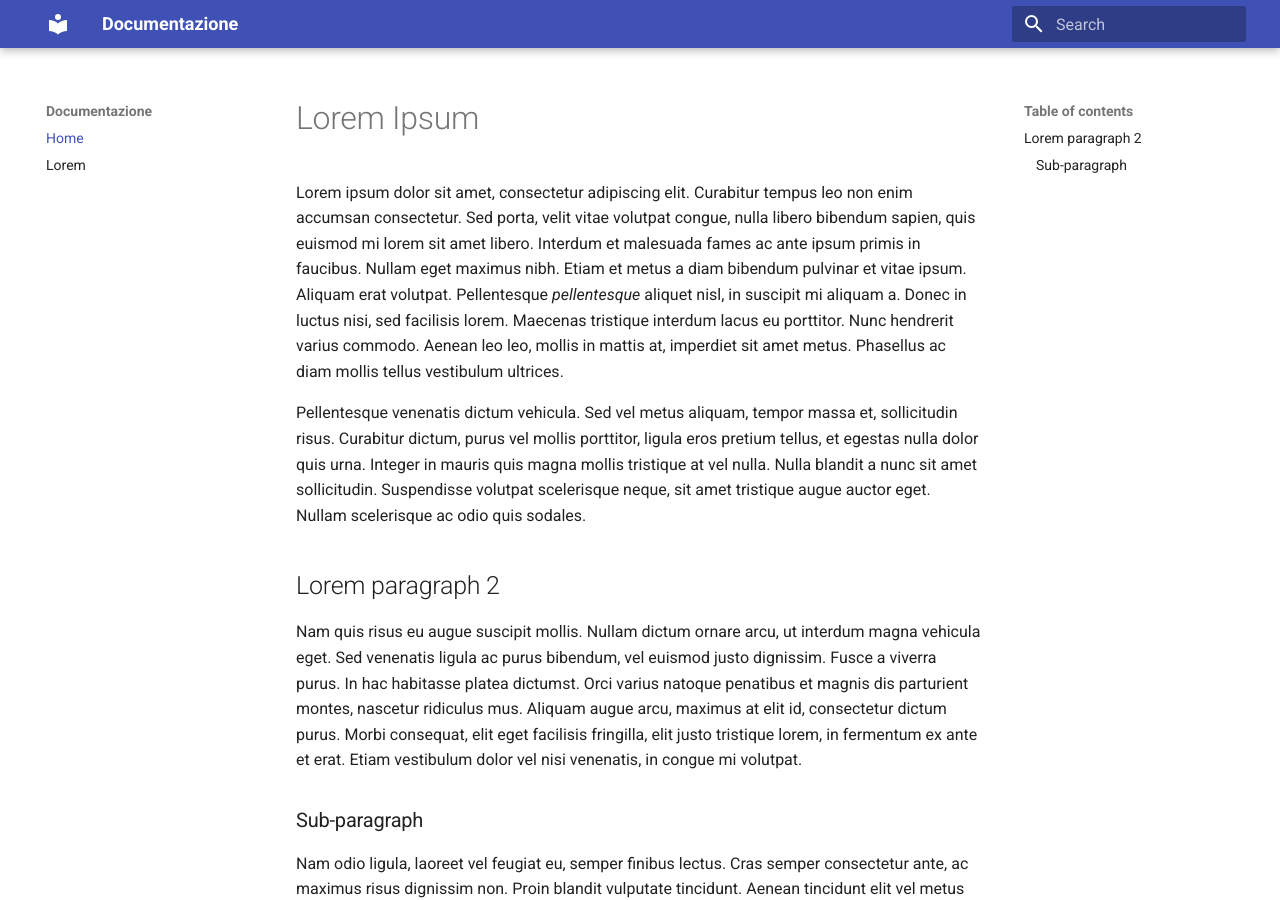
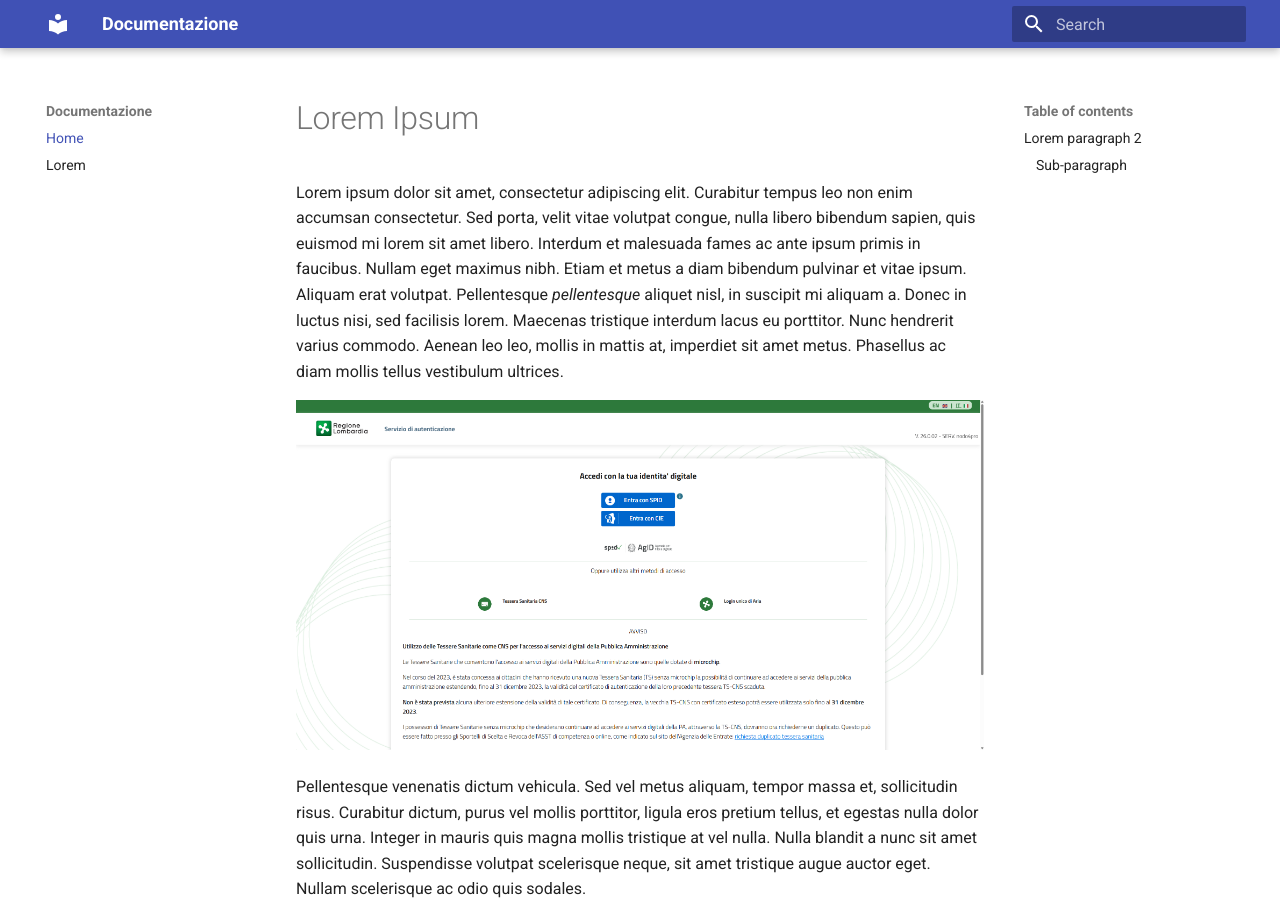
Before and after one commit to MariaCannistraAPIGOV/APILombardia, an MkDocs documentation site: the page built from docs/index.md, in a window 1280 px wide and 900 px high. Built offline with MkDocs 1.6.1 and Material for MkDocs 9.7.7, drawn with Linux system fonts in a browser that asks for light colours.

Commit message:
Update index.md

```diff
--- a/docs/index.md
+++ b/docs/index.md
@@ -1,6 +1,8 @@
 # Lorem Ipsum
 
 Lorem ipsum dolor sit amet, consectetur adipiscing elit. Curabitur tempus leo non enim accumsan consectetur. Sed porta, velit vitae volutpat congue, nulla libero bibendum sapien, quis euismod mi lorem sit amet libero. Interdum et malesuada fames ac ante ipsum primis in faucibus. Nullam eget maximus nibh. Etiam et metus a diam bibendum pulvinar et vitae ipsum. Aliquam erat volutpat. Pellentesque *pellentesque* aliquet nisl, in suscipit mi aliquam a. Donec in luctus nisi, sed facilisis lorem. Maecenas tristique interdum lacus eu porttitor. Nunc hendrerit varius commodo. Aenean leo leo, mollis in mattis at, imperdiet sit amet metus. Phasellus ac diam mollis tellus vestibulum ultrices.
+
+![Immagine Login](Login.png)
 
 Pellentesque venenatis dictum vehicula. Sed vel metus aliquam, tempor massa et, sollicitudin risus. Curabitur dictum, purus vel mollis porttitor, ligula eros pretium tellus, et egestas nulla dolor quis urna. Integer in mauris quis magna mollis tristique at vel nulla. Nulla blandit a nunc sit amet sollicitudin. Suspendisse volutpat scelerisque neque, sit amet tristique augue auctor eget. Nullam scelerisque ac odio quis sodales.
 
```
